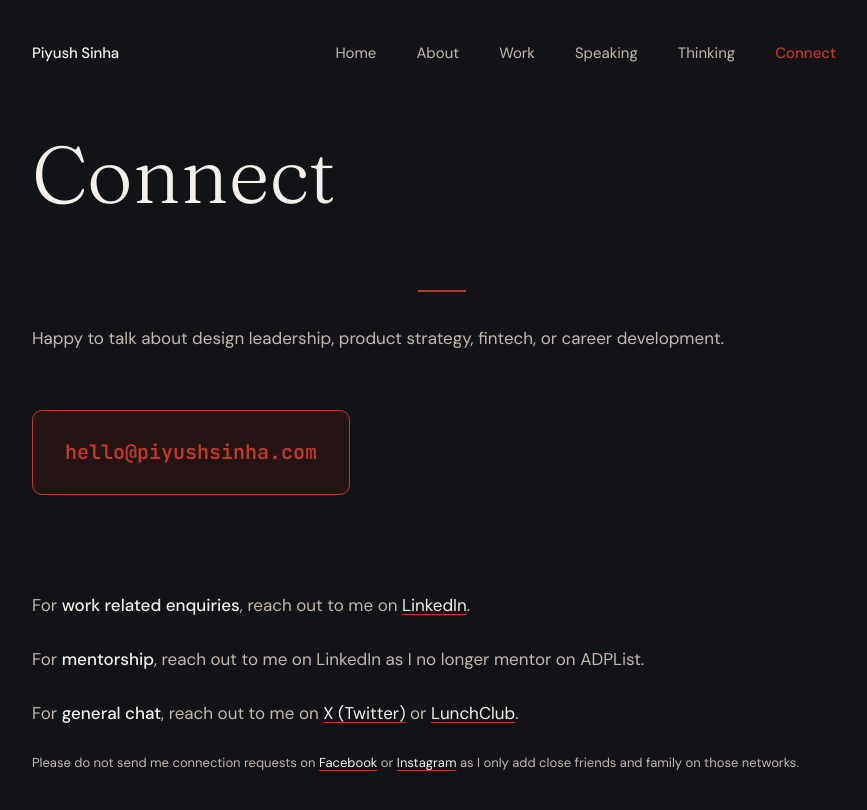
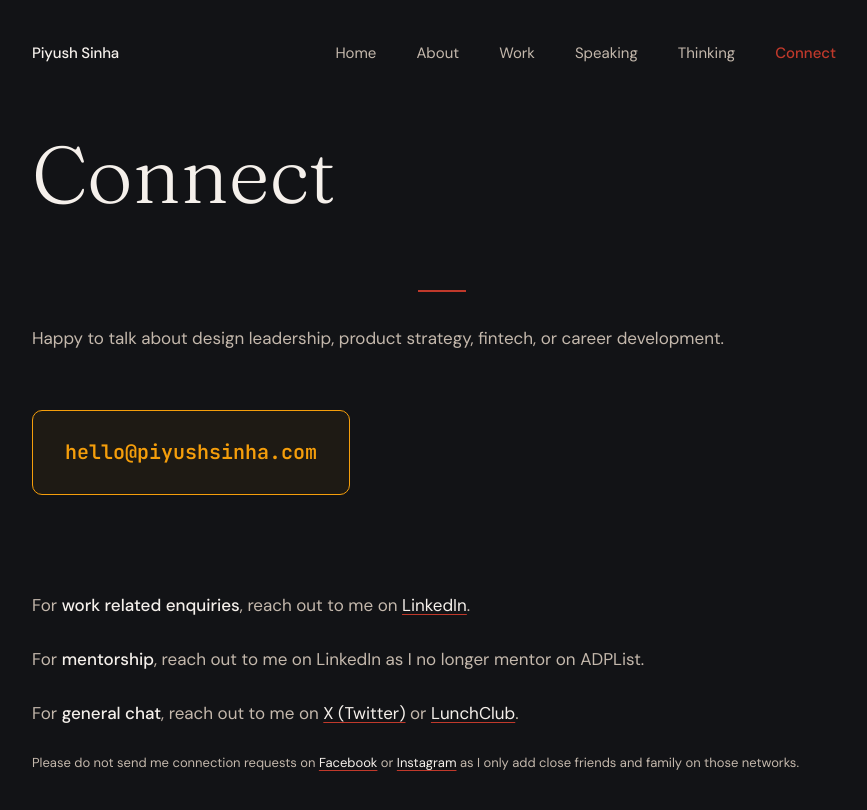
Before and after one commit to piyushsinha/piyushsinha.github.io, a Jekyll site: the page built from connect/index.html, in a window 1280 px wide and 900 px high. Shown: the top 810 px of the window, without its empty margins (198-1065 px from the left). Built offline with Jekyll 4.4.1, drawn with Linux system fonts in a browser that asks for light colours.

Commit message:
Fix: connect page email color + bot protection
- Email CTA: red (#C0392B) → saffron gold (#F59E0B)
- Email background: red-tinted → subtle gold tint (#1E1A14)
- Email obfuscated: split into spans, mailto constructed via JS at runtime

```diff
--- a/assets/css/styles.css
+++ b/assets/css/styles.css
@@ -993,8 +993,8 @@ main#main-content {
   display: inline-flex;
   align-items: center;
   gap: var(--space-2);
-  background-color: var(--color-accent-subtle);
-  border: 1px solid var(--color-accent-action);
+  background-color: #1E1A14; /* subtle gold-tinted bg */
+  border: 1px solid var(--color-accent-metric);
   padding: var(--space-3) var(--space-4);
   border-radius: var(--radius-md);
   margin-bottom: var(--space-5);
@@ -1004,12 +1004,12 @@ main#main-content {
   font-family: var(--font-mono);
   font-size: clamp(16px, 2.5vw, 20px);
   font-weight: var(--weight-semibold);
-  color: var(--color-accent-action) !important;
+  color: var(--color-accent-metric) !important;
   text-decoration: none !important;
 }
 
 .connect-email-cta a:hover {
-  color: var(--color-accent-hover) !important;
+  color: var(--color-accent-highlight) !important;
 }
 
 /* ============================================
--- a/connect/index.html
+++ b/connect/index.html
@@ -14,8 +14,20 @@ description: "Get in touch for work, mentorship, or general chat"
 
     <!-- Email CTA -->
     <div class="connect-email-cta" style="margin-top: var(--space-4);">
-      <a href="mailto:hello@piyushsinha.com">hello@piyushsinha.com</a>
+      <a id="email-link" href="#">
+        <span class="email-part">hello</span><span class="email-at">@</span><span class="email-part">piyushsinha</span><span>.com</span>
+      </a>
     </div>
+
+    <script>
+      (function() {
+        var parts = document.querySelectorAll('#email-link .email-part');
+        var at = document.querySelector('#email-link .email-at');
+        var domainExt = document.querySelector('#email-link span:last-child');
+        var email = parts[0].textContent + at.textContent + parts[1].textContent + domainExt.textContent;
+        document.getElementById('email-link').setAttribute('href', 'mailto:' + email);
+      })();
+    </script>
 
     <!-- Connect Links -->
     <ul class="connect-list" style="margin-top: var(--space-5);">
```
